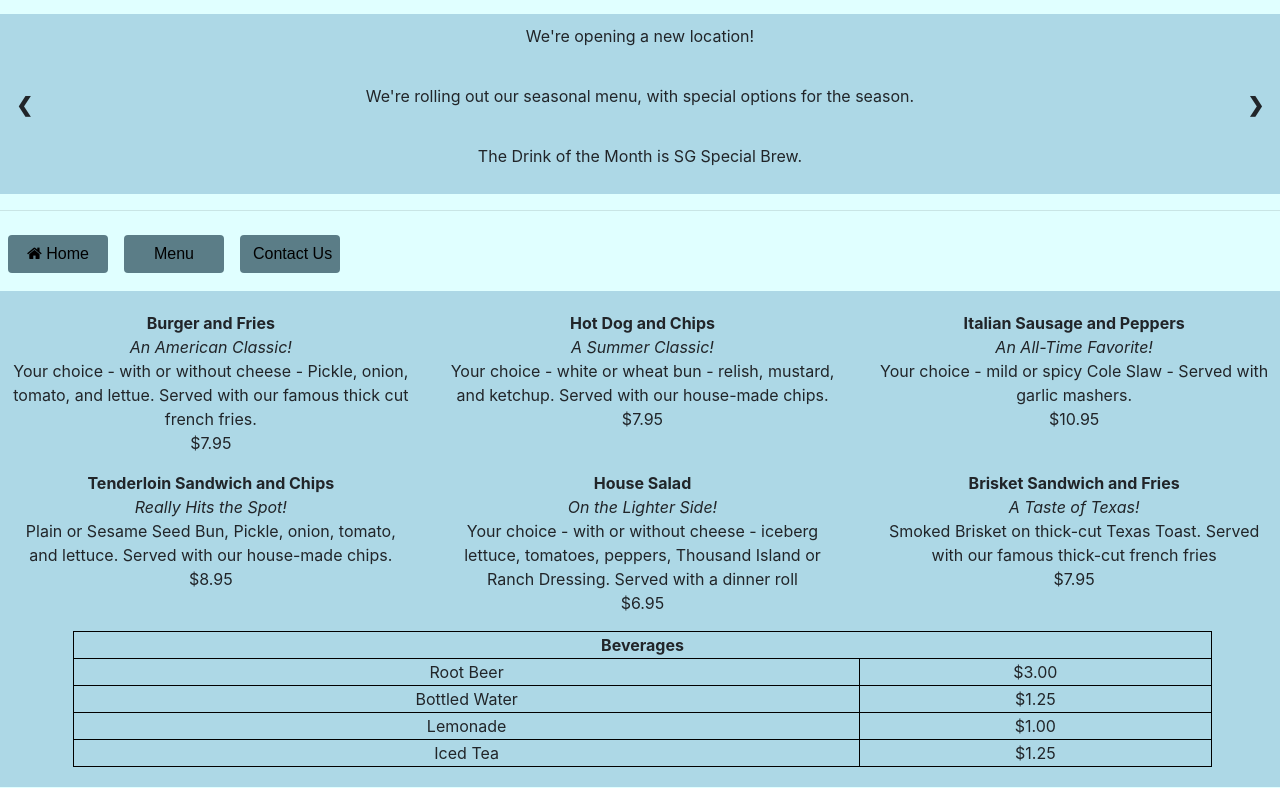
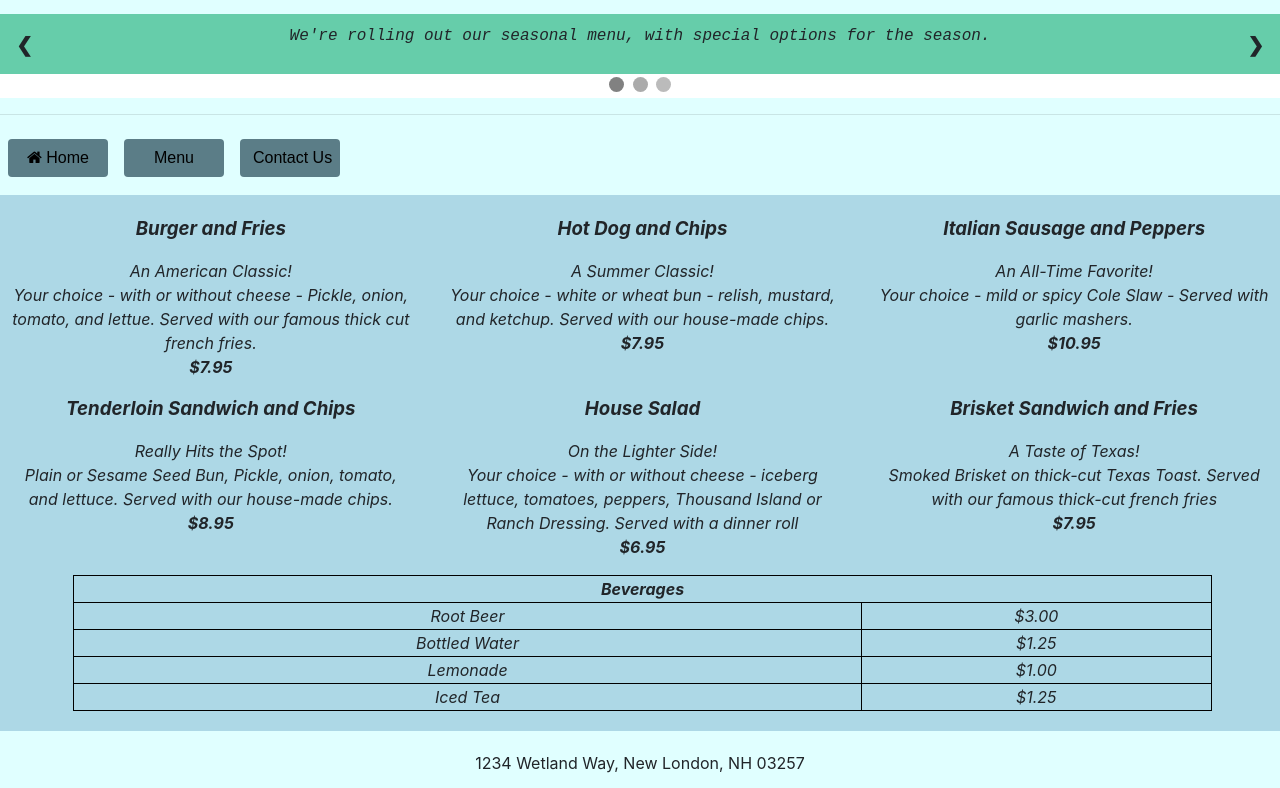
Before and after one commit to dpalm05/DMP.Kiehl, a plain HTML site: page Turtle and Frog/menu.html in a window 1280 px wide. Shown: the part 279-1067 px from the top of the page. Drawn offline with nearby package versions, Linux system fonts and the light colour scheme.

Commit message:
Add files via upload

```diff
--- a/Turtle and Frog/menu.html
+++ b/Turtle and Frog/menu.html
@@ -13,33 +13,78 @@
         <link rel="stylesheet" href="https://cdnjs.cloudflare.com/ajax/libs/font-awesome/4.7.0/css/font-awesome.min.css">
         <link href="restaurantStyles.css" rel="stylesheet" type="text/css" />
         <script type="text/javascript" src="site.js"></script>
+        <style>
+            #menu {
+                background-color: #ADD8E6;
+                padding: 20px 5px 20px 10px;
+                font-style: italic;
+            }
+            table, th, td {
+                border: 1px solid black;
+                text-align: center;
+            }
+
+        </style>
     </head>
 
     <body>
-        <header class="jumbotron">
-            <h4>Exciting News! We're opening a new location! Stay tuned for more details!</h4>
-        </header>
+        <noscript>
+            <p>JavaScript is disabled. This site is best viewed with JavaScript enabled.</p>
+        </noscript>
         <header>
+            <div class="jumbotron">
+                <h4>Exciting News! We're opening a new location! Stay tuned for more details!</h4>
+            </div>
             <h1>Turtle and Frog</h1>
         </header>
-        <div class="slideshow-container">
+         <div class="slideshow-container">
 
 
             <div class="mySlides">
-                <p>We're opening a new location!</p>
+                <div class="numberText1"></div>
+                <p><em><i>We're opening a new location!</i></em></p>
             </div>
 
             <div class="mySlides">
-                <p>We're rolling out our seasonal menu, with special options for the season.</p>
+                <div class= "numberText2"></div>
+                <p><em><i>We're rolling out our seasonal menu, with special options for the season.</i></em></p>
             </div>
 
             <div class="mySlides">
-                <p>The Drink of the Month is SG Special Brew.
+                <div class= "numberText3"></div>
+                <p><em><i>The Drink of the Month is SG Special Brew.</i></em></p>
             </div>
 
             <a class="prev" onclick="plusSlides(-1)">&#10094;</a>
             <a class="next" onclick="plusSlides(1)">&#10095;</a>
         </div>
+        <div style="text-align:center">
+            <span class="dot"></span>
+            <span class="dot"></span>
+            <span class="dot"></span>
+        </div>
+        <script>
+            var slideIndex = 0;
+            showSlides();
+
+            function showSlides() {
+            var i;
+            var slides = document.getElementsByClassName("mySlides");
+            var dots = document.getElementsByClassName("dot");
+            for (i = 0; i < slides.length; i++) {
+                slides[i].style.display = "none";
+            }
+            slideIndex++;
+            if(slideIndex > slides.length) { slideIndex = 1}
+                for (i = 0; i < dots.length; i++) {
+                    dots[i].className = dots[i].className.replace("active", "");
+                }
+            slides[slideIndex-1].style.display = "block";
+            dots[slideIndex-1].className += " active";
+            setTimeout(showSlides, 5000);
+
+            }
+        </script>
 
       <nav>
             <div class="topnav">
@@ -54,34 +99,34 @@
         <section id="menu">
             <div class="row">
                 <div class="col-lg-4">
-                    <p><b>Burger and Fries</b><br>
-                    <i>An American Classic!</i><br>
-                    Your choice - with or without cheese - Pickle, onion, tomato, and lettue. Served with our famous thick cut french fries.<br>$7.95</p>
+                    <p style="font-size: 14pt;"><b>Burger and Fries</b></p>
+                    <p><i>An American Classic!</i><br>
+                    Your choice - with or without cheese - Pickle, onion, tomato, and lettue. Served with our famous thick cut french fries.<br><b>$7.95</b></p>
                 </div>
                 <div class="col-lg-4">
-                    <p><b>Hot Dog and Chips</b><br>
-                    <i>A Summer Classic!</i><br>
-                    Your choice - white or wheat bun - relish, mustard, and ketchup. Served with our house-made chips.<br>$7.95</p>
+                    <p style="font-size: 14pt;"><b>Hot Dog and Chips</b></p>
+                    <p><i>A Summer Classic!</i><br>
+                    Your choice - white or wheat bun - relish, mustard, and ketchup. Served with our house-made chips.<br><b>$7.95</b></p>
                 </div>
                 <div class="col-lg-4">
-                    <p><b>Italian Sausage and Peppers</b><br>
-                    <i>An All-Time Favorite!</i><br>
-                    Your choice - mild or spicy Cole Slaw - Served with garlic mashers.<br>$10.95</p>
+                    <p style="font-size: 14pt;"><b>Italian Sausage and Peppers</b></p>
+                    <p><i>An All-Time Favorite!</i><br>
+                    Your choice - mild or spicy Cole Slaw - Served with garlic mashers.<br><b>$10.95</b></p>
                 </div>
                 <div class="col-lg-4">
-                    <p><b>Tenderloin Sandwich and Chips</b><br>
-                    <i>Really Hits the Spot!</i><br>
-                    Plain or Sesame Seed Bun, Pickle, onion, tomato, and lettuce. Served with our house-made chips.<br>$8.95</p>
+                    <p style="font-size: 14pt;"><b>Tenderloin Sandwich and Chips</b></p>
+                    <p><i>Really Hits the Spot!</i><br>
+                    Plain or Sesame Seed Bun, Pickle, onion, tomato, and lettuce. Served with our house-made chips.<br><b>$8.95</b></p>
                 </div>
                 <div class="col-lg-4">
-                    <p><b>House Salad</b><br>
-                    <i>On the Lighter Side!</i><br>
-                    Your choice - with or without cheese - iceberg lettuce, tomatoes, peppers, Thousand Island or Ranch Dressing. Served with a dinner roll<br>$6.95</p>
+                    <p style="font-size: 14pt;"><b>House Salad</b></p>
+                    <p><i>On the Lighter Side!</i><br>
+                    Your choice - with or without cheese - iceberg lettuce, tomatoes, peppers, Thousand Island or Ranch Dressing. Served with a dinner roll<br><b>$6.95</b></p>
                 </div>
                 <div class="col-lg-4">
-                    <p><b>Brisket Sandwich and Fries</b><br>
-                    <i>A Taste of Texas!</i><br>
-                    Smoked Brisket on thick-cut Texas Toast. Served with our famous thick-cut french fries<br>$7.95</p>
+                    <p style="font-size: 14pt;"><b>Brisket Sandwich and Fries</b></p>
+                    <p><i>A Taste of Texas!</i><br>
+                    Smoked Brisket on thick-cut Texas Toast. Served with our famous thick-cut french fries<br><b>$7.95</b></p>
                 </div>
             </div>
 
--- a/Turtle and Frog/restaurantStyles.css
+++ b/Turtle and Frog/restaurantStyles.css
@@ -23,10 +23,7 @@ header {
 	text-align: center;
 }
 
-#menu {
-	background-color: #ADD8E6;
-	padding: 20px 5px 20px 10px;
-}
+
 
 
 nav a {
@@ -79,12 +76,15 @@ nav .btn {
 
 .slideshow-container {
   position: relative;
-  background: #ADD8E6;
+  background: #66CDAA;
+  border: thin black;
 }
 
 .mySlides {
   padding: 10px;
   text-align: center;
+  font-family: monospace;
+  font-size: 16px;
 }
 
 .prev, .next {
@@ -133,11 +133,6 @@ nav .btn {
   background-color: #717171;
 }
 
-table, th, td {
-	border: 1px solid black;
-	text-align: center;
-}
-
 .row {
 	text-align: center;
 }
@@ -146,11 +141,7 @@ nav {
 	padding-bottom: 10px;
 }
 
-#form {
-	padding: 20px 5px 20px 10px;
-	background-color: #ADD8E6;
 
-}
 .container {
 	background-color: #ADD8E6;
 }
@@ -158,3 +149,20 @@ nav {
 label {
 	text-align: right;
 }
+
+.fade {
+  -webkit-animation-name: fade;
+  -webkit-animation-duration: 1.5s;
+  animation-name: fade;
+  animation-duration: 1.5s;
+}
+
+@-webkit-keyframes fade {
+  from {opacity: .4}
+  to {opacity: 1}
+}
+
+@keyframes fade {
+  from {opacity: .4}
+  to {opacity: 1}
+}
--- a/Turtle and Frog/site.js
+++ b/Turtle and Frog/site.js
@@ -1,3 +1,4 @@
+
 var slideIndex = 1;
 showSlides(slideIndex);
 
@@ -24,7 +25,6 @@ function showSlides(n) {
   slides[slideIndex-1].style.display = "block";
   dots[slideIndex-1].className += " active";
 }
-
 function validateForm() {
   if( document.myForm.enterName.value == "") {
     alert("Please provide your name.");
```
Also changed, not shown: Turtle and Frog/contact.html (+43 -8 lines), Turtle and Frog/index.html (+44 -7 lines).
